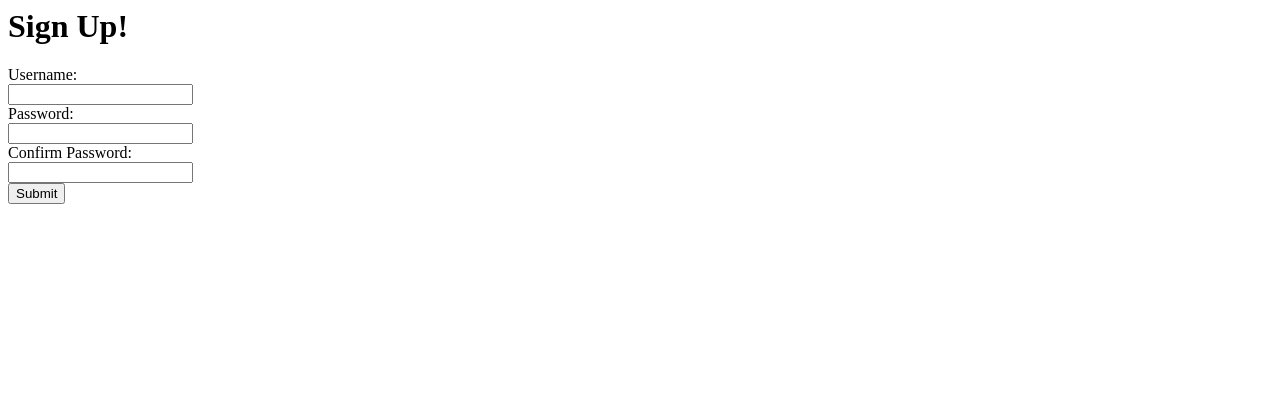
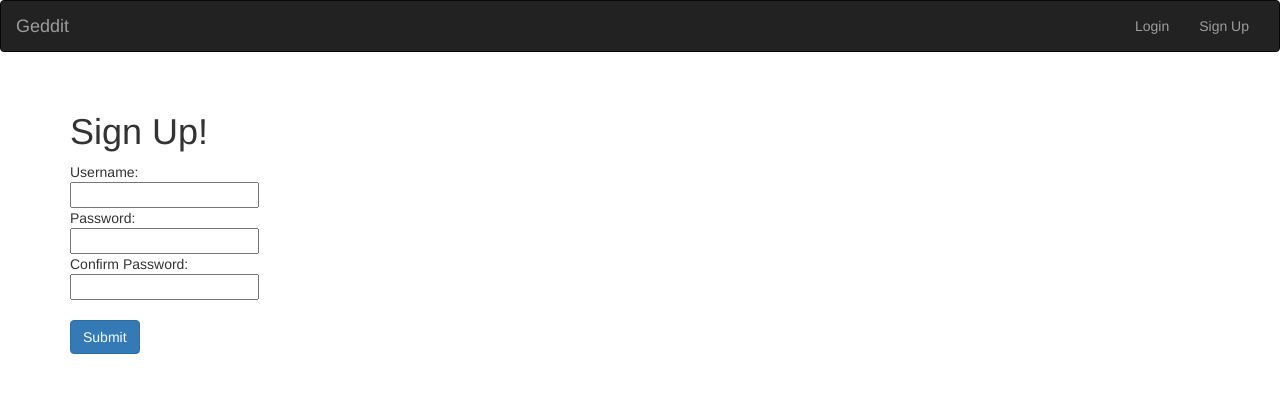
Before and after one commit to Anjalizi/RedditClone, a Django app: page /accounts/signup/ in a window 1280 px wide. Shown: the top 393 px of the page. Run offline with Django 3.2, Linux system fonts and the light colour scheme; some libraries are stand-ins or nearby versions.

Commit message:
complete project

```diff
--- a/accounts/templates/accounts/signup.html
+++ b/accounts/templates/accounts/signup.html
@@ -1,3 +1,7 @@
+{% extends 'base.html' %}
+
+{% block content %}
+
 <h1>Sign Up!</h1>
 
 {% if error %}
@@ -15,6 +19,8 @@
 	<input type="password" name="password1">
 	<br> Confirm Password: <br>
 	<input type="password" name="password2">
-	<br>
-	<input type="submit">
+	<br><br>
+	<input class="btn btn-primary" type="submit">
 </form>
+
+{% endblock %}
--- a/accounts/urls.py
+++ b/accounts/urls.py
@@ -6,4 +6,5 @@ app_name = 'accounts'
 urlpatterns = [
     url(r'^signup/', views.signup, name='signup'),
     url(r'^login/', views.login_view, name='login'),
+    url(r'^logout/', views.logout_view, name='logout'),
 ]
--- a/accounts/views.py
+++ b/accounts/views.py
@@ -1,6 +1,7 @@
 from django.shortcuts import render, redirect
 from django.contrib.auth.models import User
 from django.contrib.auth import authenticate, login
+from django.contrib.auth import logout
 
 def signup(request):
 	if request.method=='POST':
@@ -29,8 +30,13 @@ def login_view(request):
 			# since it is not a permanent field in the form, created only when there is 'next'
 			if 'next' in request.POST:
 				return redirect(request.POST['next'])
-			return render(request, 'accounts/login.html', {'error' : 'Logged in Successfully'})
+			return redirect('home')
 		else:
 			return render(request, 'accounts/login.html', {'error' : "Account does not exist OR Username and Password didn't match"})
 	else:
 		return render(request, 'accounts/login.html')
+
+def logout_view(request):
+	if request.method == 'POST':
+		logout(request)
+		return redirect('home')
--- a/posts/models.py
+++ b/posts/models.py
@@ -10,3 +10,5 @@ class Post(models.Model):
 
 	def __str__(self):
 		return self.title
+
+	# can customize appearance of any field pretty/different using functions
--- a/posts/views.py
+++ b/posts/views.py
@@ -24,7 +24,8 @@ def create(request):
 		return render(request, 'posts/create.html')
 
 def home(request):
-	posts = Post.objects.order_by('votes_total')
+	# for decreasing order put '-' sign
+	posts = Post.objects.order_by('-votes_total')
 	return render(request, 'posts/home.html', {'posts':posts})
 
 def upvote(request, pk):
--- a/redditclone/settings.py
+++ b/redditclone/settings.py
@@ -56,7 +56,7 @@ ROOT_URLCONF = 'redditclone.urls'
 TEMPLATES = [
     {
         'BACKEND': 'django.template.backends.django.DjangoTemplates',
-        'DIRS': [],
+        'DIRS': ['templates'],
         'APP_DIRS': True,
         'OPTIONS': {
             'context_processors': [
--- /dev/null
+++ b/templates/base.html
@@ -0,0 +1,59 @@
+<!doctype html>
+<html lang="en">
+  <head>
+    <!-- Required meta tags -->
+    <meta charset="utf-8">
+    <meta name="viewport" content="width=device-width, initial-scale=1, shrink-to-fit=no">
+
+    <!-- Bootstrap CSS -->
+    <link rel="stylesheet" href="https://maxcdn.bootstrapcdn.com/bootstrap/3.3.7/css/bootstrap.min.css" integrity="sha384-BVYiiSIFeK1dGmJRAkycuHAHRg32OmUcww7on3RYdg4Va+PmSTsz/K68vbdEjh4u" crossorigin="anonymous">
+
+    <link rel="stylesheet" href="https://use.fontawesome.com/releases/v5.1.0/css/all.css" integrity="sha384-lKuwvrZot6UHsBSfcMvOkWwlCMgc0TaWr+30HWe3a4ltaBwTZhyTEggF5tJv8tbt" crossorigin="anonymous">
+    <title>Geddit</title>
+  </head>
+  <body>
+
+<nav class="navbar navbar-inverse">
+  <div class="container-fluid">
+    <!-- Brand and toggle get grouped for better mobile display -->
+    <div class="navbar-header">
+      <button type="button" class="navbar-toggle collapsed" data-toggle="collapse" data-target="#bs-example-navbar-collapse-1">
+        <span class="sr-only">Toggle navigation</span>
+        <span class="icon-bar"></span>
+        <span class="icon-bar"></span>
+        <span class="icon-bar"></span>
+      </button>
+      <a class="navbar-brand" href="{% url 'home' %}">Geddit</a>
+    </div>
+
+    <!-- Collect the nav links, forms, and other content for toggling -->
+    <div class="collapse navbar-collapse" id="bs-example-navbar-collapse-1">
+      <ul class="nav navbar-nav navbar-right">
+        {% if user.is_authenticated %}
+        <li><a class="nav-link" href="#" onClick="document.getElementById('logout').submit()">LogOut</a></li>
+        <form id="logout" method="POST" action="{% url 'accounts:logout' %}">
+          {% csrf_token %}
+          <input type="hidden">
+        </form>
+
+        {% else %}
+        <li><a class="nav-link" href="{% url 'accounts:login' %}">Login</a></li>
+        <li><a class="nav-link" href="{% url 'accounts:signup' %}">Sign Up</a></li>
+        {% endif %}
+      </ul>
+    </div><!-- /.navbar-collapse -->
+  </div><!-- /.container-fluid -->
+</nav>
+<br>
+
+	<div class="container">
+		{% block content %}
+		{% endblock %}
+	</div>
+
+
+     <script src="https://code.jquery.com/jquery-3.3.1.slim.min.js" integrity="sha384-q8i/X+965DzO0rT7abK41JStQIAqVgRVzpbzo5smXKp4YfRvH+8abtTE1Pi6jizo" crossorigin="anonymous"></script>
+     <script src="https://cdnjs.cloudflare.com/ajax/libs/popper.js/1.14.3/umd/popper.min.js" integrity="sha384-ZMP7rVo3mIykV+2+9J3UJ46jBk0WLaUAdn689aCwoqbBJiSnjAK/l8WvCWPIPm49" crossorigin="anonymous"></script>
+     <script src="https://maxcdn.bootstrapcdn.com/bootstrap/3.3.7/js/bootstrap.min.js" integrity="sha384-Tc5IQib027qvyjSMfHjOMaLkfuWVxZxUPnCJA7l2mCWNIpG9mGCD8wGNIcPD7Txa" crossorigin="anonymous"></script>
+  </body>
+</html>
```
Also changed, not shown: accounts/templates/accounts/login.html (+8 -2 lines), posts/templates/posts/create.html (+8 -2 lines), posts/templates/posts/home.html (+26 -10 lines), 2 other files.
